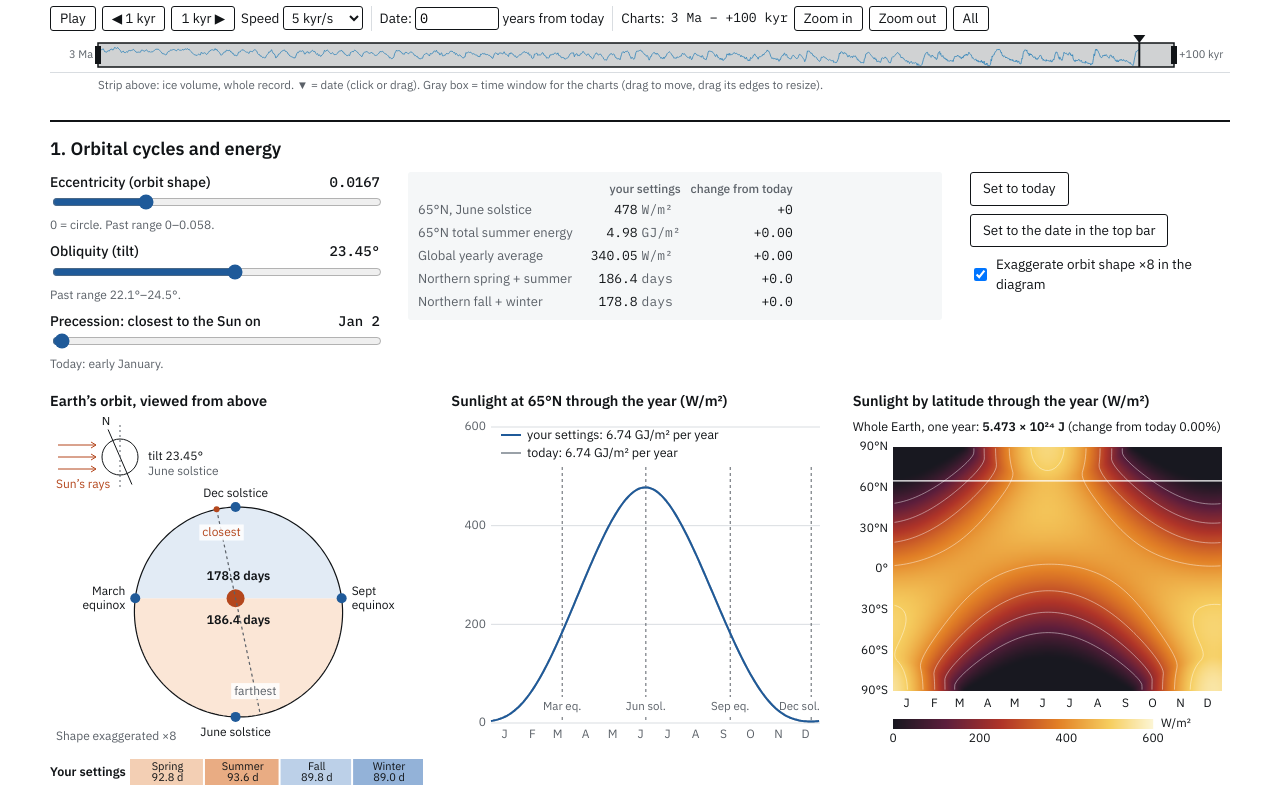
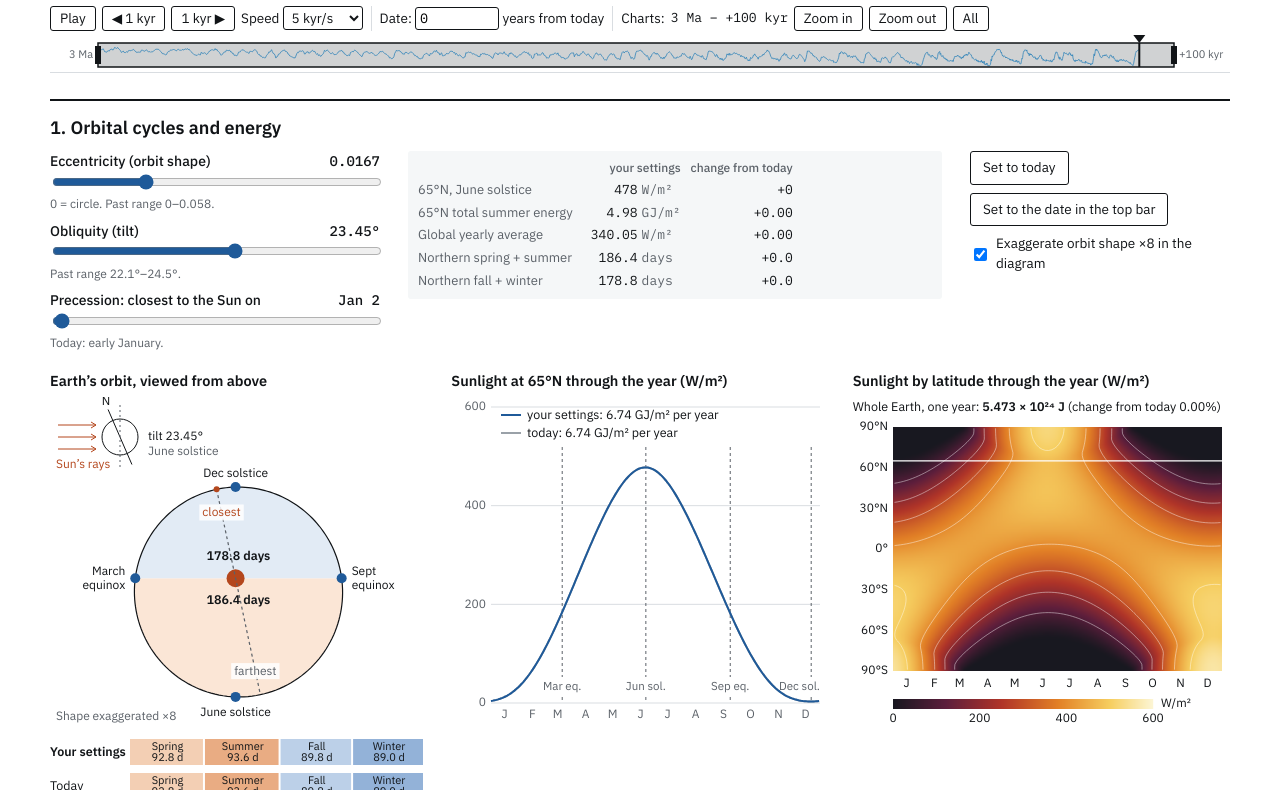
Before and after one commit to judithhubbard/judithhubbard.github.io, a plain HTML site: page iceages/index.html in a window 1280 px wide. Shown: the part 71-861 px from the top of the page. Drawn offline with Linux system fonts and the light colour scheme.

Commit message:
iceages: remove strip help line
Co-Authored-By: Claude Opus 5.5 <noreply@anthropic.com>

```diff
--- a/iceages/index.html
+++ b/iceages/index.html
@@ -136,7 +136,6 @@ canvas { display: block; }
     </div>
     <div class="cbox" style="height:34px"><canvas id="overview" title="Ice volume, whole record. ▼ = date (click or drag). Gray box = time window (drag to move, drag its edges to resize)." aria-label="Whole record: click to choose a date; the gray box is the time window shown on the charts" style="touch-action:none"></canvas></div>
   </div>
-  <div class="ends" style="padding-left:48px;color:var(--muted);font-size:11.5px;margin-bottom:6px">Strip above: ice volume, whole record. ▼ = date (click or drag). Gray box = time window for the charts (drag to move, drag its edges to resize).</div>
 
   <section>
     <h2>1. Orbital cycles and energy</h2>
```
